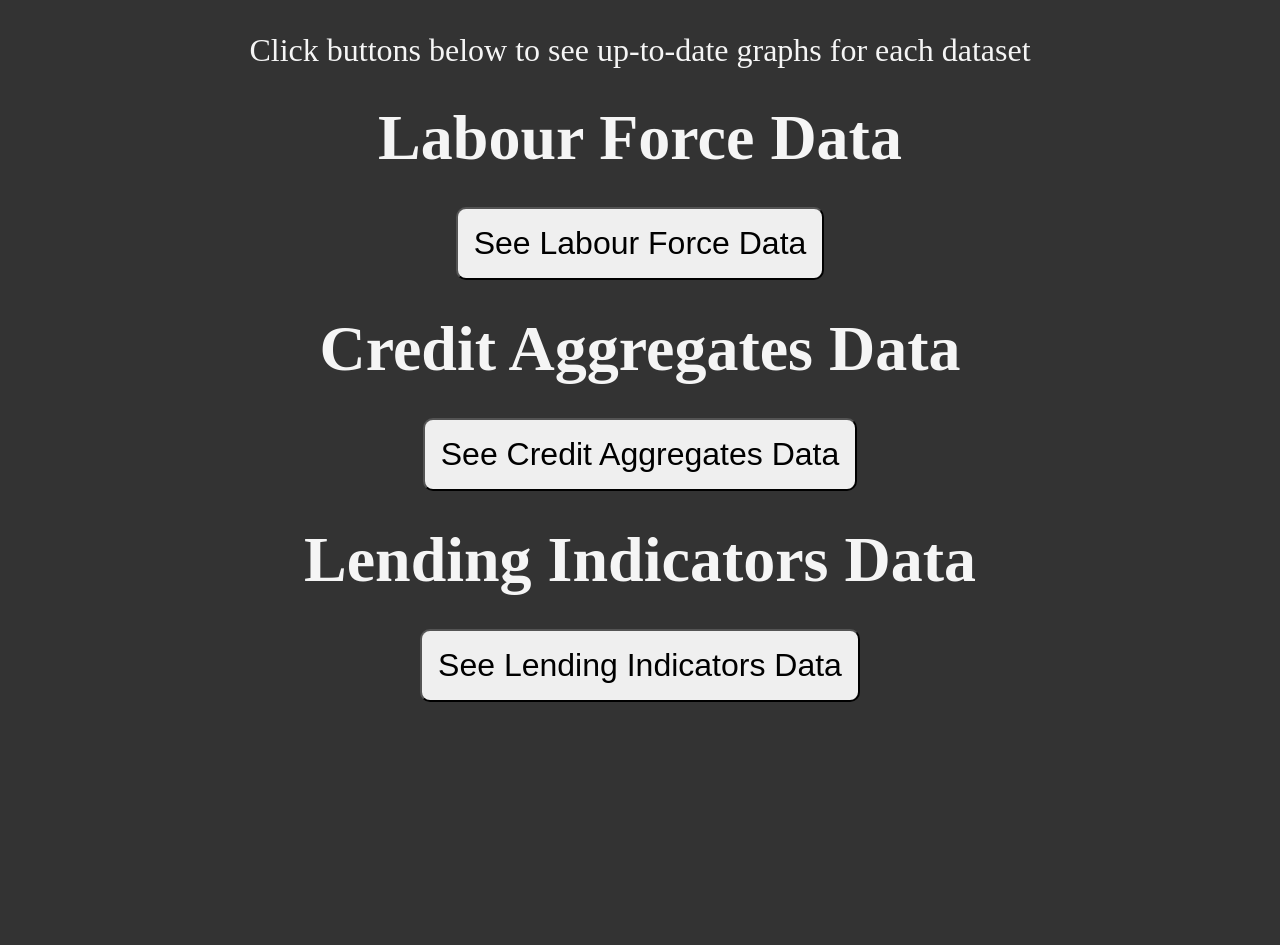
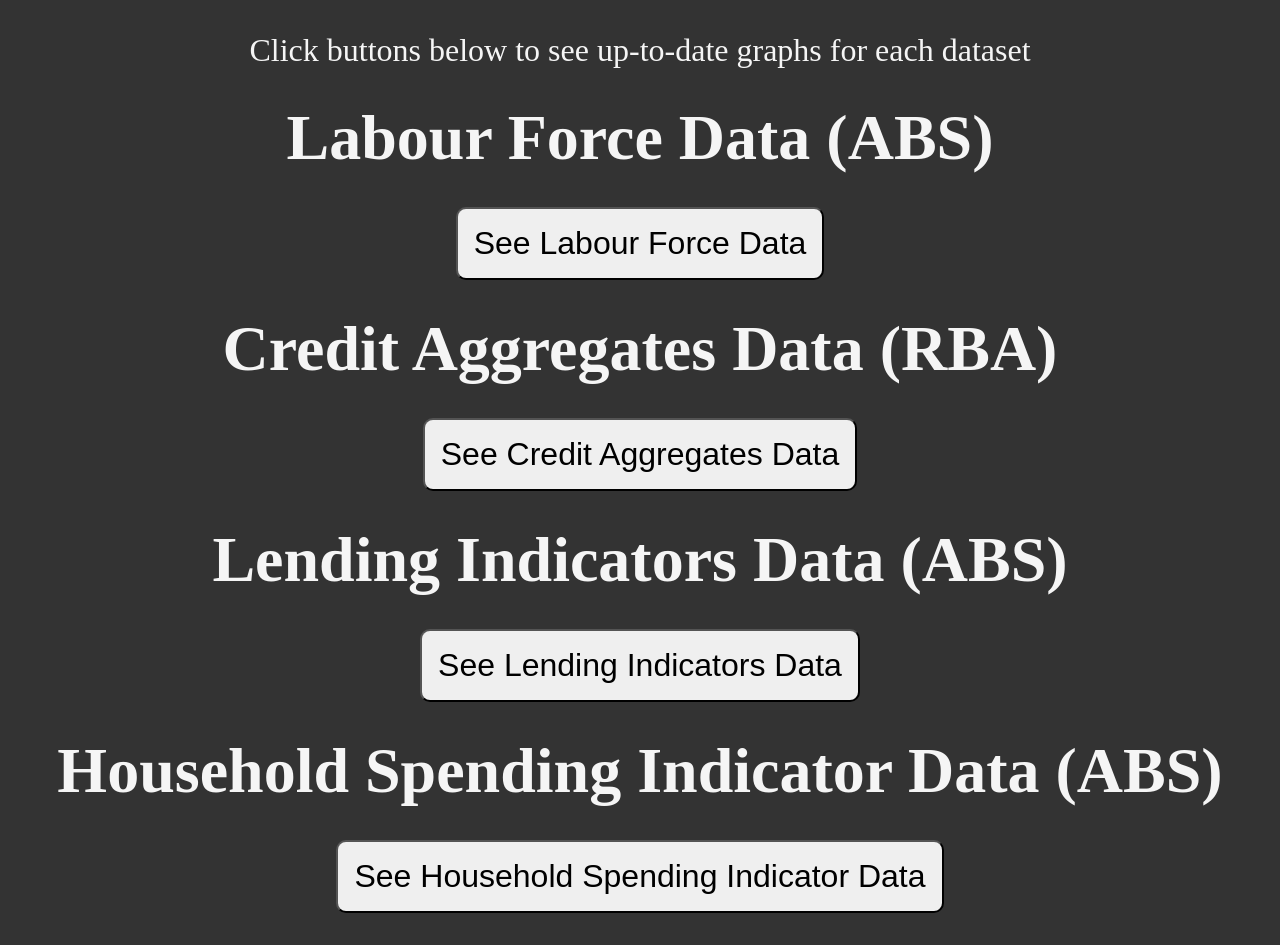
Before and after one commit to dandrew68/rateWebsiteTwo, a Flask app: page / in a window 1280 px wide. Before the commit the page ends 702 px from the top, so only its background shows below. Run offline with Flask 3, Linux system fonts and the light colour scheme.

Commit message:
Added ABS Household Spending Indicator

```diff
--- a/server.py
+++ b/server.py
@@ -89,6 +89,26 @@
     #                       feels_like=f"{weather_data['main']['feels_like']:.1f}")
 
 
+@app.route('/householdSpendingIndicator')
+def get_householdSpendingIndicator():
+    #city = request.args.get('city')
+    #weather_data = get_current_weather(city)
+    #a = runNotebook("LabourForceExample.ipynb")
+    a = runNotebook("HouseholdSpendingIndicator.ipynb")
+
+    with open('HouseholdSpendingIndicator.html', 'w') as f:
+        f.write(a)
+
+    #return htmlOutput
+    return a
+    #                       title=weather_data["name"],
+    #                       status=weather_data["weather"][0]["description"].capitalize(),
+    #                       temp=f"{weather_data['main']['temp']:.1f}",
+    #                       feels_like=f"{weather_data['main']['feels_like']:.1f}")
+
+
+
+
 
 
 
--- a/templates/index.html
+++ b/templates/index.html
@@ -8,17 +8,21 @@
     <link href="{{ url_for('static', filename='styles/style.css') }}" rel="stylesheet" />
 </head>
 <body>
-    <h1>Labour Force Data</h1>
+    <h1>Labour Force Data (ABS)</h1>
     <form action="/labourForce">
         <button type="submit">See Labour Force Data</button>
     </form>
-    <h1>Credit Aggregates Data</h1>
+    <h1>Credit Aggregates Data (RBA)</h1>
     <form action="/creditAggregates">
         <button type="submit">See Credit Aggregates Data</button>
     </form>
-    <h1>Lending Indicators Data</h1>
+    <h1>Lending Indicators Data (ABS)</h1>
     <form action="/lendingIndicators">
         <button type="submit">See Lending Indicators Data</button>
+    </form>
+    <h1>Household Spending Indicator Data (ABS)</h1>
+    <form action="/HouseholdSpendingIndicator">
+        <button type="submit">See Household Spending Indicator Data</button>
     </form>
 
     </body>
```
